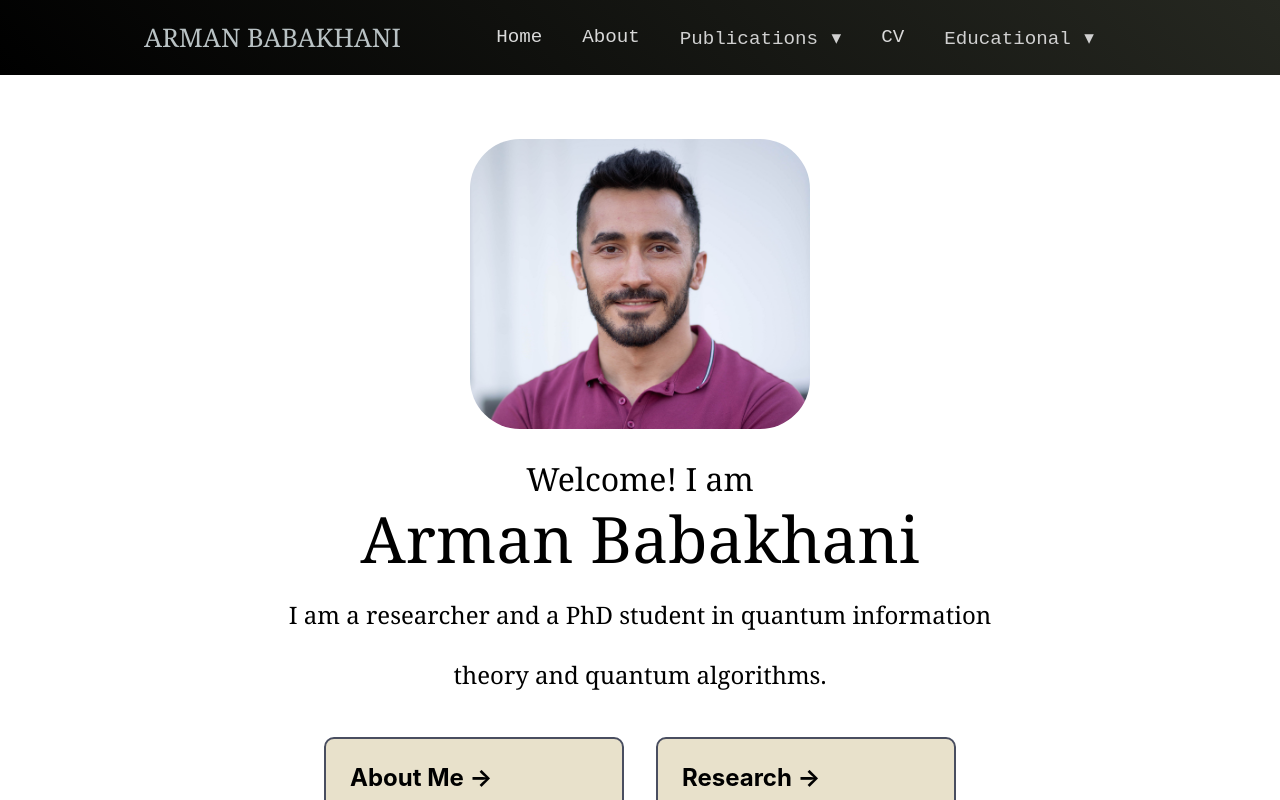
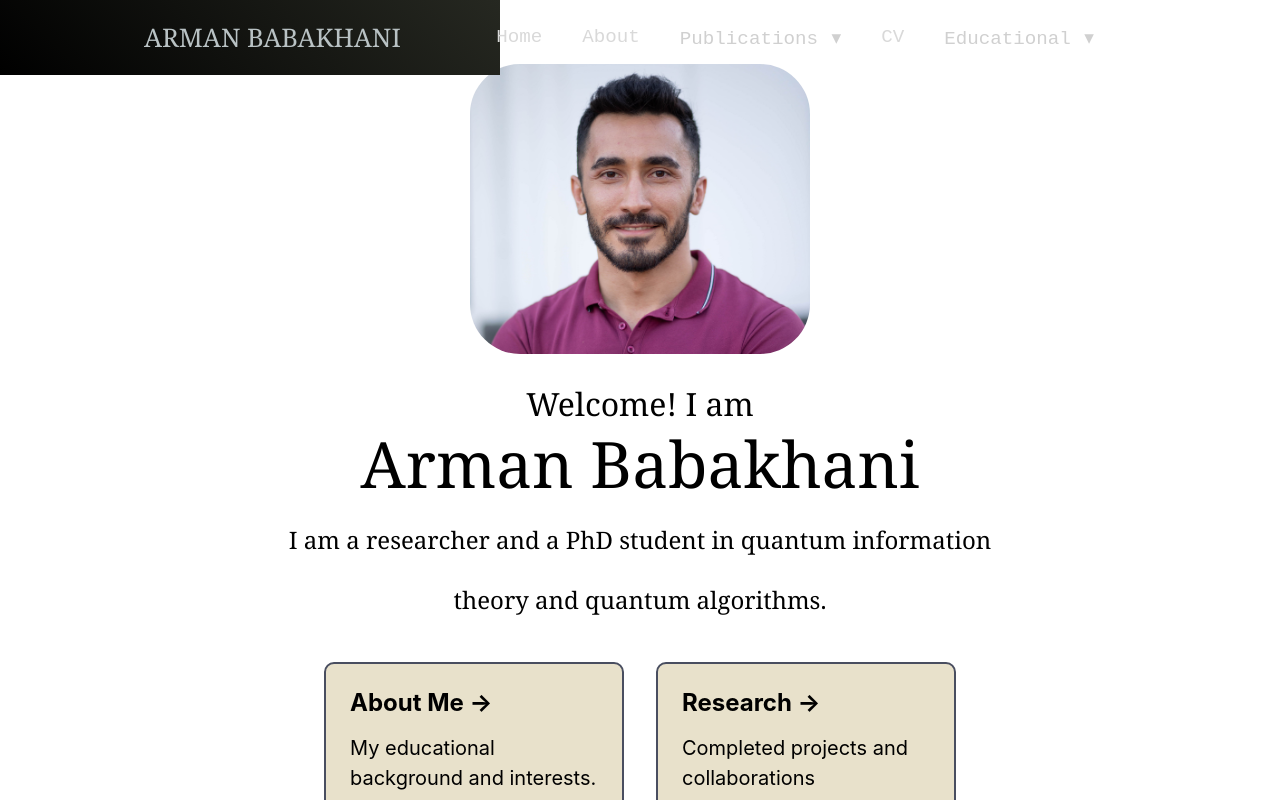
Before and after one commit to armanxbabakhani/ArmanWeb, a Next.js app: page / in a window 1280 px wide. Shown: the top 800 px of the page. Built offline with nearby package versions, Linux system fonts and the light colour scheme.

Commit message:
Made the navbar fixed to the screen!

```diff
--- a/styles/Layout.module.css
+++ b/styles/Layout.module.css
@@ -1,11 +1,14 @@
 @import url('https://fonts.googleapis.com/css?family=Roboto');
  .navigation {
+    position: fixed;
+    top: 0px;
     height: 75px;
     background: linear-gradient(45deg, #000000, #262821);
     min-width: 500px;
     display: flex;
     flex-direction: row;
     justify-content: center;
+    z-index: 2;
 }
 
 .main{
```
Lines whose indentation alone changed are shown as unchanged.
